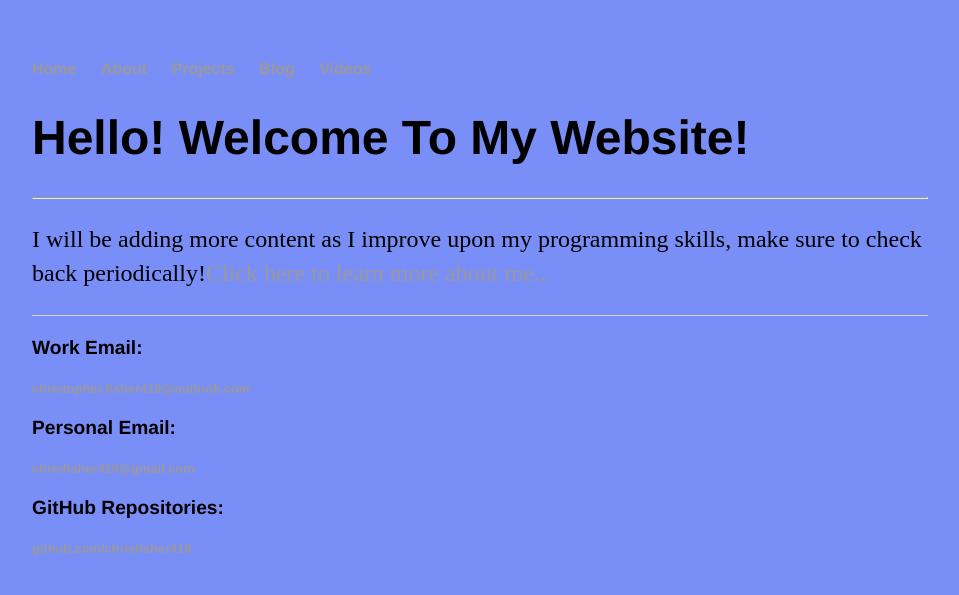
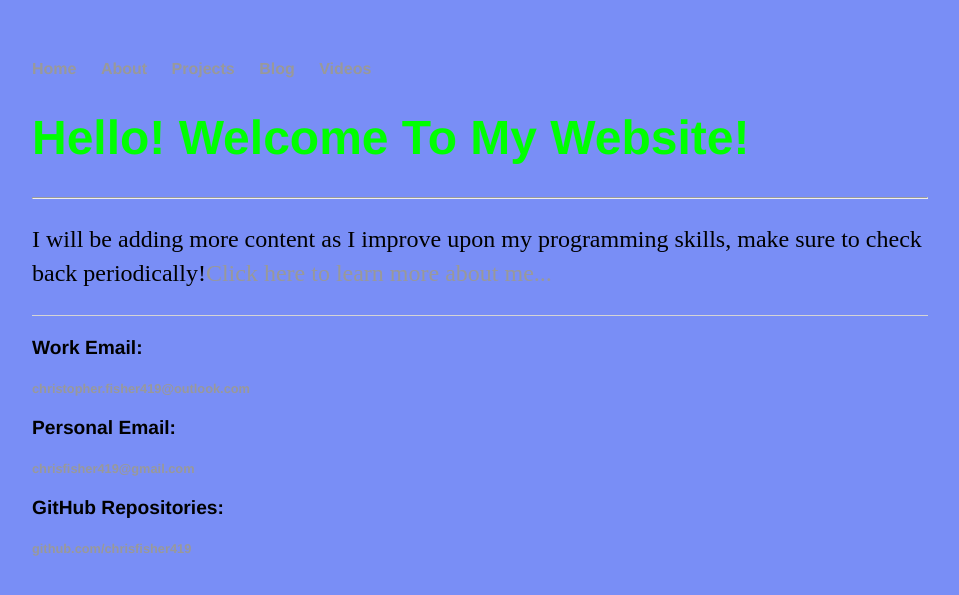
Before and after one commit to chrisfisher419/chrisfisher419.github.io, a Jekyll site: the page built from index.html, in a window 1280 px wide. Shown: the top 595 px of the page, without its empty margins (160-1119 px from the left). Built offline with Jekyll 4.4.1, drawn with Linux system fonts in a browser that asks for light colours.

Commit message:
Update default.html

```diff
--- a/_layouts/default.html
+++ b/_layouts/default.html
@@ -5,6 +5,19 @@
 			<!-- link to main stylesheet -->
 			<link rel="stylesheet" type="text/css" href="/css/main.css">
 			{% include analytics.html %}
+			<style>
+			body {
+    				color: red;
+			}
+
+h1 {
+    color: #00ff00;
+}
+
+p.ex {
+    color: rgb(0,0,255);
+}
+</style>
 		</head>
 		<body>
 			<nav>
```
